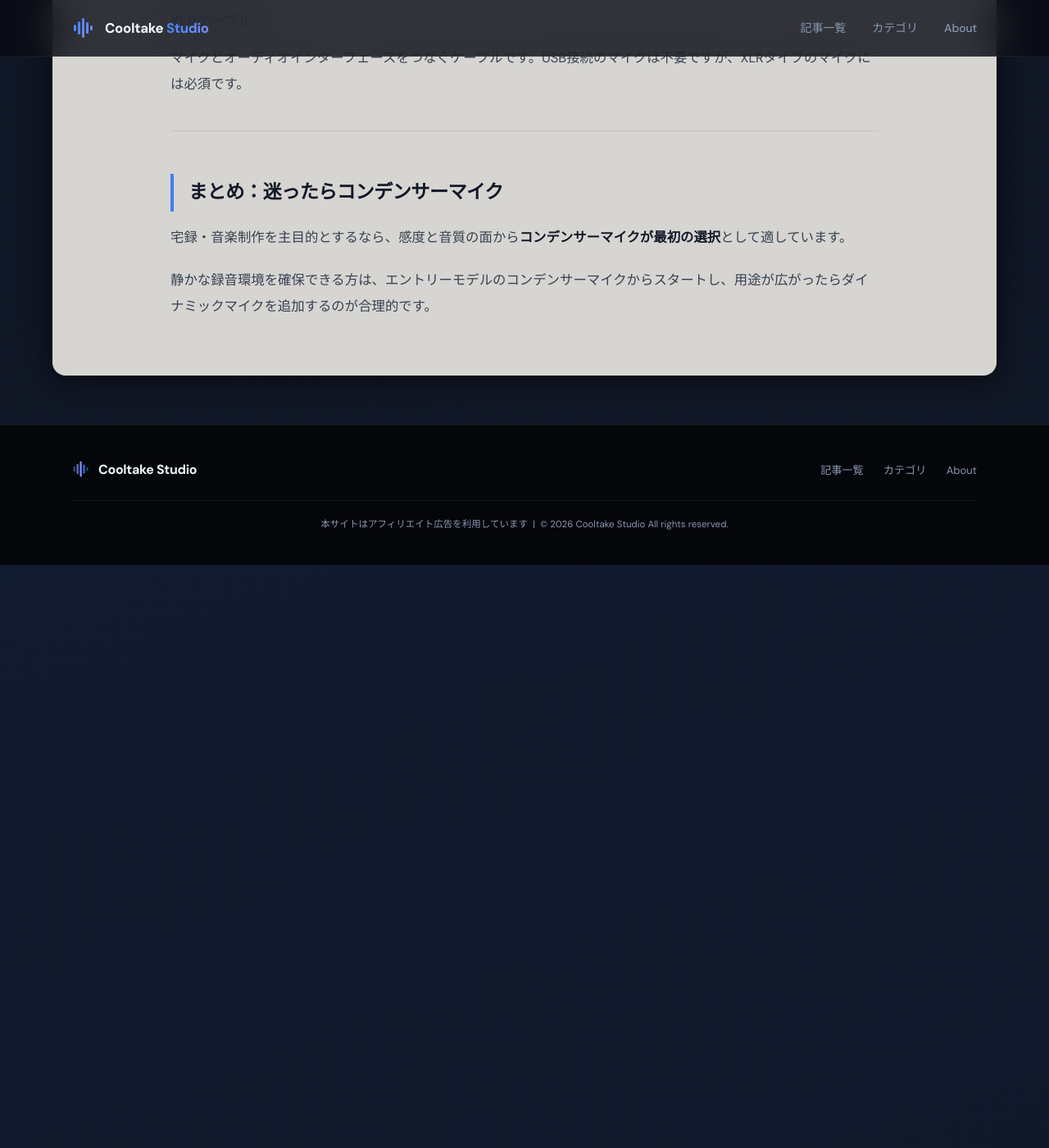
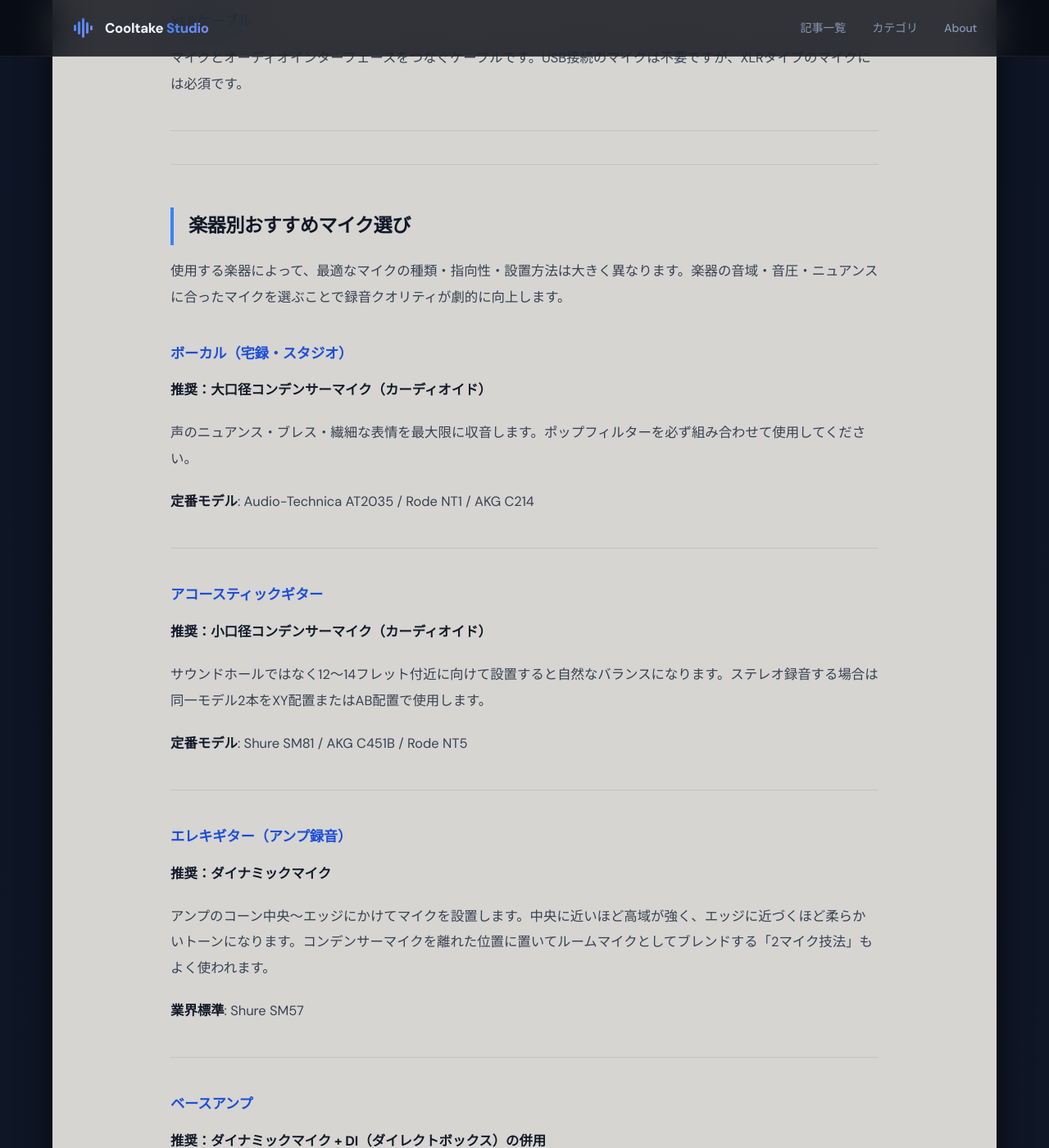
Before and after one commit to cooltake/cooltake.github.io, a Jekyll site: the page built from _posts/2026-05-11-microphone-guide.md, in a window 1280 px wide and 1400 px high, scrolled down 5217 px. Shown: the whole window at 82% size. Built offline with Jekyll 4.4.1, drawn with Linux system fonts in a browser that asks for light colours; some web fonts are replaced; before the commit the page ends 5906 px from its top, so only the background shows below that; some of the changed text lies outside the part shown.

Commit message:
content: add instrument-specific mic selection guide to microphone article

```diff
--- a/_posts/2026-05-11-microphone-guide.md
+++ b/_posts/2026-05-11-microphone-guide.md
@@ -121,6 +121,79 @@ tags: [マイク, コンデンサーマイク, ダイナミックマイク, 録
 
 ---
 
+
+---
+
+## 楽器別おすすめマイク選び
+
+使用する楽器によって、最適なマイクの種類・指向性・設置方法は大きく異なります。楽器の音域・音圧・ニュアンスに合ったマイクを選ぶことで録音クオリティが劇的に向上します。
+
+### ボーカル（宅録・スタジオ）
+**推奨：大口径コンデンサーマイク（カーディオイド）**
+
+声のニュアンス・ブレス・繊細な表情を最大限に収音します。ポップフィルターを必ず組み合わせて使用してください。
+
+**定番モデル**: Audio-Technica AT2035 / Rode NT1 / AKG C214
+
+---
+
+### アコースティックギター
+**推奨：小口径コンデンサーマイク（カーディオイド）**
+
+サウンドホールではなく12〜14フレット付近に向けて設置すると自然なバランスになります。ステレオ録音する場合は同一モデル2本をXY配置またはAB配置で使用します。
+
+**定番モデル**: Shure SM81 / AKG C451B / Rode NT5
+
+---
+
+### エレキギター（アンプ録音）
+**推奨：ダイナミックマイク**
+
+アンプのコーン中央〜エッジにかけてマイクを設置します。中央に近いほど高域が強く、エッジに近づくほど柔らかいトーンになります。コンデンサーマイクを離れた位置に置いてルームマイクとしてブレンドする「2マイク技法」もよく使われます。
+
+**業界標準**: Shure SM57
+
+---
+
+### ベースアンプ
+**推奨：ダイナミックマイク + DI（ダイレクトボックス）の併用**
+
+大口径ダイナミックでアンプを収音しつつ、DIでラインシグナルも同時録音し、後からブレンドするのがプロの定番手法です。
+
+**定番モデル**: Shure SM57 / AKG D112（大口径）
+
+---
+
+### ドラムキット
+楽器の中で最も複雑なマイキングが必要です。パーツごとに最適なマイクが異なります。
+
+| パーツ | 推奨タイプ | 定番モデル |
+|--------|-----------|----------|
+| キックドラム | 大口径ダイナミック | AKG D112 / Shure Beta 52A |
+| スネア（表） | ダイナミック | Shure SM57 |
+| タム各個 | ダイナミック（クリップ型） | Sennheiser e604 / AKG D40 |
+| ハイハット | 小口径コンデンサー | Shure SM81 / AKG C451B |
+| オーバーヘッド（L/R） | コンデンサーペア | Rode NT5 / AKG C451B |
+| ルームマイク | 大口径コンデンサー | AKG C414 / Neumann U87 |
+
+---
+
+### ピアノ（グランドピアノ・アップライト）
+**推奨：コンデンサーマイクのステレオペア**
+
+グランドピアノは蓋を開けてハンマー上部に2本をAB配置（低音側・高音側）で設置するのが基本です。アップライトは背面に設置するとリアルなサウンドが得られます。
+
+**定番モデル**: AKG C414 / Neumann KM184（小口径ペア）
+
+---
+
+### バイオリン・弦楽器
+**推奨：小口径コンデンサーマイク**
+
+距離30〜50cmから音色と残響のバランスを探ります。近づけすぎると弓の摩擦音が強調されるため注意が必要です。
+
+**定番モデル**: Rode NT5 / AKG C451B
+
 ## まとめ：迷ったらコンデンサーマイク
 
 宅録・音楽制作を主目的とするなら、感度と音質の面から**コンデンサーマイクが最初の選択**として適しています。
```
